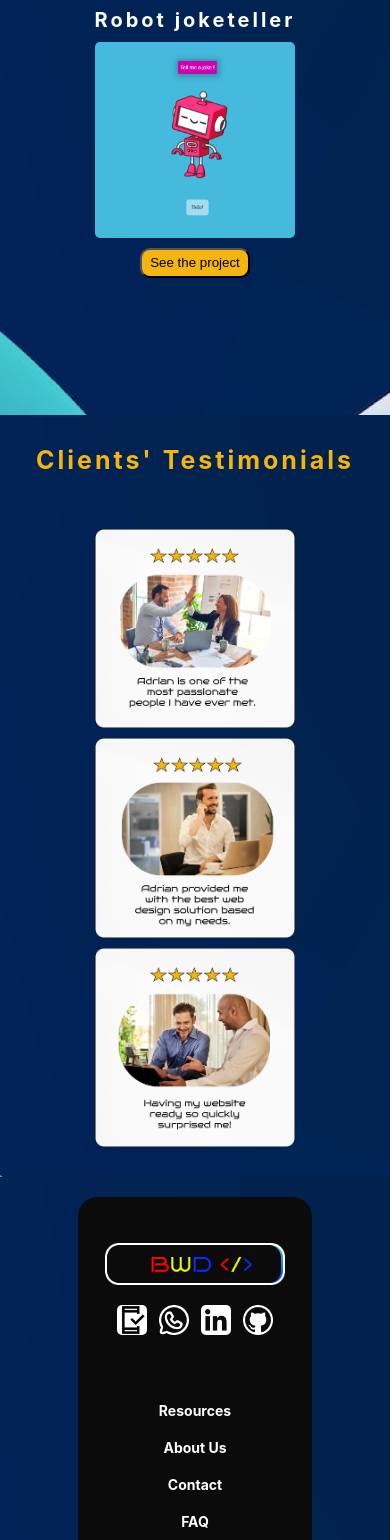
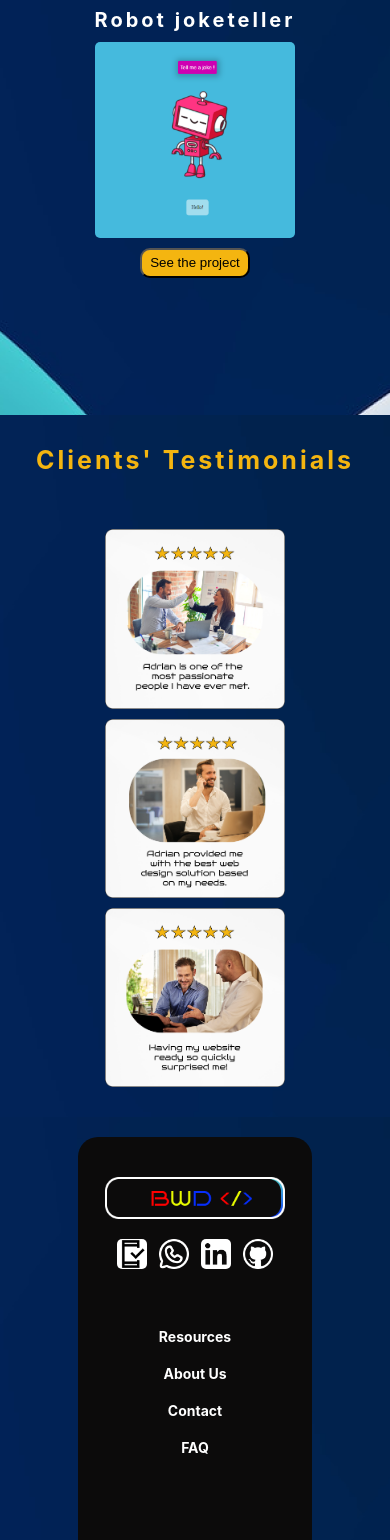
Before and after one commit to Adrian-Edu/best-web-design, a React (Create React App) app: page / in a window 390 px wide. Shown: the part 5549-7089 px from the top of the page. Built offline with nearby package versions, Linux system fonts and the light colour scheme.

Commit message:
modificari finale design

```diff
--- a/src/eighth-page/EighthPage.css
+++ b/src/eighth-page/EighthPage.css
@@ -168,3 +168,32 @@
     height: 160vh;
   }
 }
+
+@media screen and (max-width: 600px) {
+  .passion {
+    width: 180px;
+    object-fit: contain;
+    border-radius: 5px;
+    margin-bottom: 10px;
+  }
+
+  .needs {
+    width: 180px;
+    object-fit: contain;
+    border-radius: 5px;
+    margin-bottom: 10px;
+  }
+
+  .quickly {
+    width: 180px;
+    object-fit: contain;
+    border-radius: 5px;
+    margin-bottom: 10px;
+  }
+  .header-eighth {
+    font-size: 25px;
+  }
+  .page-height-special {
+    height: 160vh;
+  }
+}
--- a/src/footer/footer.css
+++ b/src/footer/footer.css
@@ -135,7 +135,7 @@
     display: flex;
     flex-direction: row;
     justify-content: center;
-    height: 90vh;
+    height: 85vh;
     padding: 20px 0;
   }
 }
```
Also changed, not shown: 1 other file (tests, documents, lock files or other folders).
